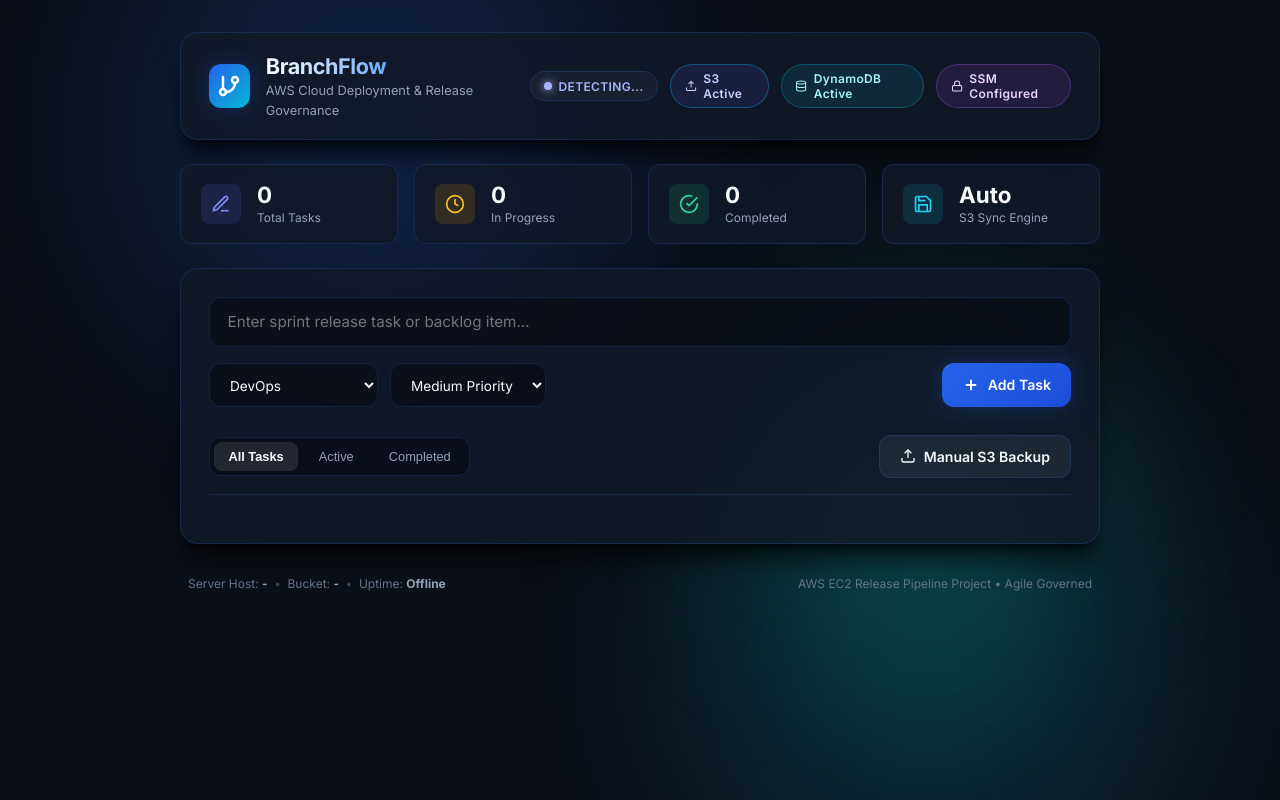
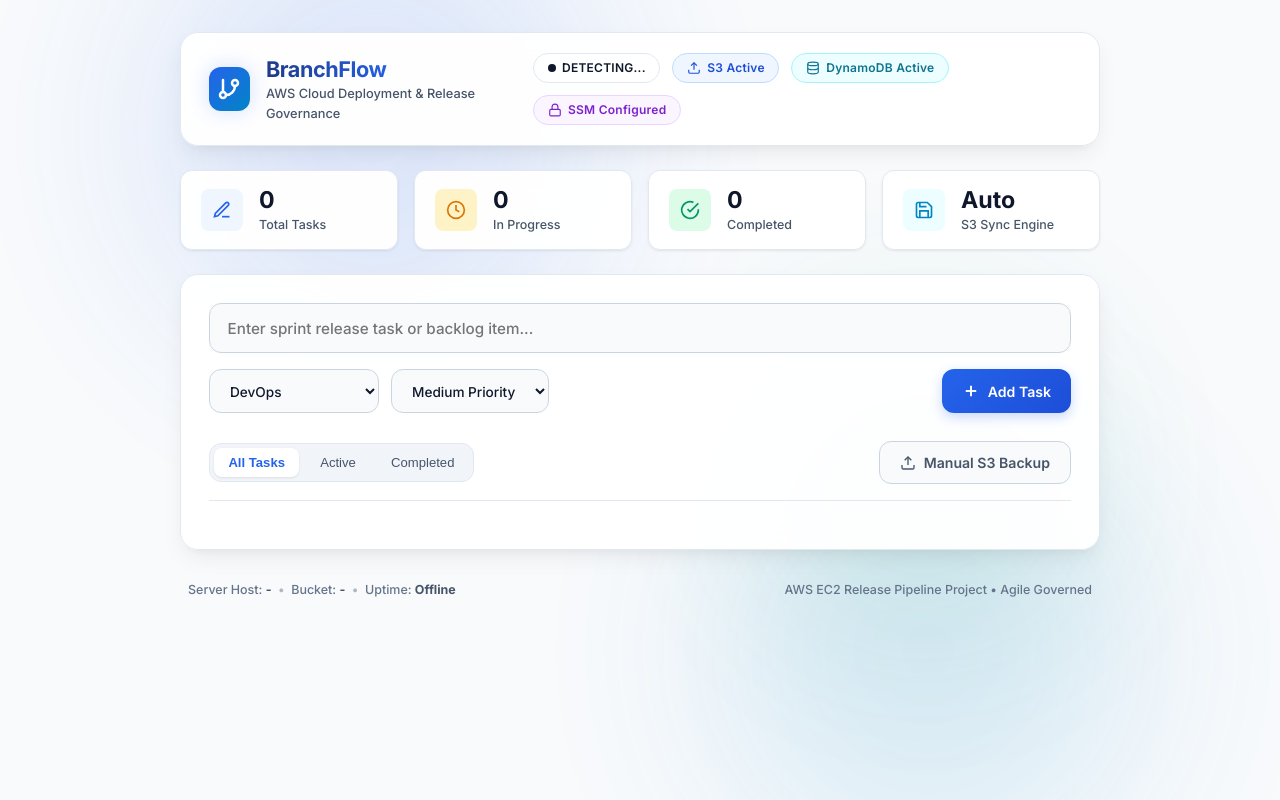
Before and after one commit to AVINASH1805A/AWS-PROJECT, a website: page public/index.html in a window 1280 px wide. Drawn offline with Linux system fonts and the light colour scheme; no server answers.

Commit message:
Convert application theme to modern Light Mode

```diff
--- a/public/styles.css
+++ b/public/styles.css
@@ -1,24 +1,23 @@
 /* ==========================================================================
-   BranchFlow Design System - Dark Glassmorphic Theme
+   BranchFlow Design System - Ultra-Clean Modern Light Mode
    ========================================================================== */
 
 :root {
-  --bg-dark: #0b0f17;
-  --bg-card: rgba(17, 24, 39, 0.85);
-  --bg-card-hover: rgba(30, 41, 59, 0.92);
-  --border-light: rgba(59, 130, 246, 0.18);
-  --border-glow: rgba(14, 165, 233, 0.38);
+  --bg-dark: #f8fafc;
+  --bg-card: rgba(255, 255, 255, 0.95);
+  --bg-card-hover: #ffffff;
+  --border-light: #e2e8f0;
+  --border-glow: rgba(37, 99, 235, 0.25);
 
-  /* Civic Pulse Design System: Pulse Cobalt, Signal Cyan, Vital Mint, Alert Amber & Red */
   --accent-primary: #2563eb;
   --accent-primary-hover: #1d4ed8;
-  --accent-cyan: #06b6d4;
-  --accent-emerald: #10b981;
-  --accent-amber: #f59e0b;
-  --accent-rose: #ef4444;
+  --accent-cyan: #0284c7;
+  --accent-emerald: #059669;
+  --accent-amber: #d97706;
+  --accent-rose: #dc2626;
 
-  --text-primary: #f8fafc;
-  --text-secondary: #94a3b8;
+  --text-primary: #0f172a;
+  --text-secondary: #475569;
   --text-muted: #64748b;
 
   --font-family: 'Inter', system-ui, -apple-system, sans-serif;
@@ -27,9 +26,10 @@
   --radius-lg: 18px;
   --radius-full: 9999px;
 
-  --shadow-sm: 0 4px 6px -1px rgba(0, 0, 0, 0.4);
-  --shadow-lg: 0 20px 25px -5px rgba(0, 0, 0, 0.65), 0 8px 10px -6px rgba(0, 0, 0, 0.65);
-  --shadow-glow: 0 0 25px rgba(37, 99, 235, 0.3);
+  --shadow-sm: 0 1px 3px 0 rgba(0, 0, 0, 0.06), 0 1px 2px 0 rgba(0, 0, 0, 0.04);
+  --shadow-md: 0 4px 6px -1px rgba(0, 0, 0, 0.08), 0 2px 4px -1px rgba(0, 0, 0, 0.04);
+  --shadow-lg: 0 10px 25px -5px rgba(0, 0, 0, 0.08), 0 8px 10px -6px rgba(0, 0, 0, 0.04);
+  --shadow-glow: 0 0 20px rgba(37, 99, 235, 0.2);
 }
 
 * {
@@ -51,7 +51,7 @@
   position: relative;
 }
 
-/* Dynamic Background Glows */
+/* Dynamic Ambient Glows (Soft Light Watercolor Effect) */
 .background-globes {
   position: fixed;
   top: 0;
@@ -66,8 +66,8 @@
 .globe {
   position: absolute;
   border-radius: 50%;
-  filter: blur(100px);
-  opacity: 0.22;
+  filter: blur(90px);
+  opacity: 0.12;
   animation: floatGlobe 20s infinite alternate ease-in-out;
 }
 
@@ -99,7 +99,7 @@
 
 @keyframes floatGlobe {
   0% { transform: translate(0, 0) scale(1); }
-  50% { transform: translate(40px, -30px) scale(1.1); }
+  50% { transform: translate(40px, -30px) scale(1.08); }
   100% { transform: translate(-30px, 40px) scale(0.95); }
 }
 
@@ -137,7 +137,7 @@
   width: 44px;
   height: 44px;
   border-radius: var(--radius-md);
-  background: linear-gradient(135deg, var(--accent-primary), var(--accent-cyan));
+  background: linear-gradient(135deg, #2563eb, #0284c7);
   display: flex;
   align-items: center;
   justify-content: center;
@@ -149,7 +149,7 @@
   font-size: 1.35rem;
   font-weight: 700;
   letter-spacing: -0.02em;
-  background: linear-gradient(90deg, #ffffff, #60a5fa, #38bdf8);
+  background: linear-gradient(90deg, #1e3a8a, #2563eb, #0284c7);
   -webkit-background-clip: text;
   -webkit-text-fill-color: transparent;
 }
@@ -157,12 +157,14 @@
 .brand-text .subtext {
   font-size: 0.8rem;
   color: var(--text-secondary);
+  font-weight: 500;
 }
 
 .header-badges {
   display: flex;
   align-items: center;
   gap: 0.75rem;
+  flex-wrap: wrap;
 }
 
 .badge {
@@ -173,25 +175,20 @@
   border-radius: var(--radius-full);
   font-size: 0.75rem;
   font-weight: 600;
-  letter-spacing: 0.03em;
+  letter-spacing: 0.02em;
   border: 1px solid var(--border-light);
-  background: rgba(255, 255, 255, 0.04);
-}
-
-.env-badge {
-  color: #a5b4fc;
 }
 
 .env-badge.dev {
-  background: rgba(245, 158, 11, 0.15);
-  border-color: rgba(245, 158, 11, 0.3);
-  color: #fcd34d;
+  background: #fef3c7;
+  border-color: #fde68a;
+  color: #b45309;
 }
 
 .env-badge.prod {
-  background: rgba(16, 185, 129, 0.15);
-  border-color: rgba(16, 185, 129, 0.3);
-  color: #6ee7b7;
+  background: #dcfce7;
+  border-color: #bbf7d0;
+  color: #15803d;
 }
 
 .env-badge .dot {
@@ -199,25 +196,24 @@
   height: 8px;
   border-radius: 50%;
   background: currentColor;
-  box-shadow: 0 0 8px currentColor;
 }
 
 .s3-badge {
-  background: rgba(99, 102, 241, 0.12);
-  border-color: var(--border-glow);
-  color: #c7d2fe;
+  background: #eff6ff;
+  border-color: #bfdbfe;
+  color: #1d4ed8;
 }
 
 .dynamo-badge {
-  background: rgba(6, 182, 212, 0.12);
-  border-color: rgba(6, 182, 212, 0.3);
-  color: #a5f3fc;
+  background: #ecfeff;
+  border-color: #a5f3fc;
+  color: #0e7490;
 }
 
 .ssm-badge {
-  background: rgba(168, 85, 247, 0.12);
-  border-color: rgba(168, 85, 247, 0.3);
-  color: #e9d5ff;
+  background: #faf5ff;
+  border-color: #e9d5ff;
+  color: #7e22ce;
 }
 
 /* Metrics Cards Grid */
@@ -237,27 +233,28 @@
   display: flex;
   align-items: center;
   gap: 1rem;
-  transition: transform 0.2s ease, border-color 0.2s ease;
+  box-shadow: var(--shadow-sm);
+  transition: transform 0.2s ease, box-shadow 0.2s ease;
 }
 
 .metric-card:hover {
   transform: translateY(-2px);
-  border-color: rgba(255, 255, 255, 0.15);
+  box-shadow: var(--shadow-md);
 }
 
 .metric-icon {
-  width: 40px;
-  height: 40px;
+  width: 42px;
+  height: 42px;
   border-radius: var(--radius-sm);
   display: flex;
   align-items: center;
   justify-content: center;
 }
 
-.metric-icon.total { background: rgba(99, 102, 241, 0.15); color: #818cf8; }
-.metric-icon.pending { background: rgba(245, 158, 11, 0.15); color: #fbbf24; }
-.metric-icon.done { background: rgba(16, 185, 129, 0.15); color: #34d399; }
-.metric-icon.backups { background: rgba(6, 182, 212, 0.15); color: #22d3ee; }
+.metric-icon.total { background: #eff6ff; color: #2563eb; }
+.metric-icon.pending { background: #fef3c7; color: #d97706; }
+.metric-icon.done { background: #dcfce7; color: #059669; }
+.metric-icon.backups { background: #ecfeff; color: #0284c7; }
 
 .metric-data {
   display: flex;
@@ -265,15 +262,16 @@
 }
 
 .metric-value {
-  font-size: 1.4rem;
+  font-size: 1.45rem;
   font-weight: 700;
   color: var(--text-primary);
   line-height: 1.1;
 }
 
 .metric-label {
-  font-size: 0.75rem;
+  font-size: 0.78rem;
   color: var(--text-secondary);
+  font-weight: 500;
   margin-top: 0.2rem;
 }
 
@@ -299,19 +297,21 @@
 .input-wrapper input {
   width: 100%;
   padding: 0.9rem 1.1rem;
-  background: rgba(0, 0, 0, 0.35);
-  border: 1px solid var(--border-light);
+  background: #f8fafc;
+  border: 1px solid #cbd5e1;
   border-radius: var(--radius-md);
   color: var(--text-primary);
   font-family: var(--font-family);
   font-size: 0.95rem;
+  font-weight: 500;
   outline: none;
   transition: border-color 0.2s ease, box-shadow 0.2s ease;
 }
 
 .input-wrapper input:focus {
   border-color: var(--accent-primary);
-  box-shadow: 0 0 0 3px rgba(99, 102, 241, 0.2);
+  background: #ffffff;
+  box-shadow: 0 0 0 3px rgba(37, 99, 235, 0.15);
 }
 
 .select-group {
@@ -322,18 +322,20 @@
 
 .select-group select {
   padding: 0.75rem 1rem;
-  background: rgba(0, 0, 0, 0.35);
-  border: 1px solid var(--border-light);
+  background: #f8fafc;
+  border: 1px solid #cbd5e1;
   border-radius: var(--radius-md);
   color: var(--text-primary);
   font-family: var(--font-family);
   font-size: 0.85rem;
+  font-weight: 500;
   outline: none;
   cursor: pointer;
 }
 
 .select-group select:focus {
   border-color: var(--accent-primary);
+  background: #ffffff;
 }
 
 /* Buttons */
@@ -353,25 +355,26 @@
 }
 
 .btn-primary {
-  background: linear-gradient(135deg, var(--accent-primary), var(--accent-primary-hover));
+  background: linear-gradient(135deg, #2563eb, #1d4ed8);
   color: #fff;
-  box-shadow: var(--shadow-glow);
+  box-shadow: 0 4px 12px rgba(37, 99, 235, 0.25);
   margin-left: auto;
 }
 
 .btn-primary:hover {
   transform: translateY(-1px);
-  filter: brightness(1.1);
+  filter: brightness(1.05);
 }
 
 .btn-secondary {
-  background: rgba(255, 255, 255, 0.06);
-  border: 1px solid var(--border-light);
-  color: var(--text-primary);
+  background: #f8fafc;
+  border: 1px solid #cbd5e1;
+  color: var(--text-secondary);
 }
 
 .btn-secondary:hover {
-  background: rgba(255, 255, 255, 0.12);
+  background: #f1f5f9;
+  color: var(--text-primary);
 }
 
 /* Filter Controls */
@@ -389,7 +392,7 @@
 .filter-tabs {
   display: flex;
   gap: 0.4rem;
-  background: rgba(0, 0, 0, 0.3);
+  background: #f1f5f9;
   padding: 0.25rem;
   border-radius: var(--radius-md);
   border: 1px solid var(--border-light);
@@ -401,7 +404,7 @@
   color: var(--text-secondary);
   padding: 0.45rem 0.9rem;
   border-radius: var(--radius-sm);
-  font-size: 0.8rem;
+  font-size: 0.82rem;
   font-weight: 500;
   cursor: pointer;
   transition: all 0.2s ease;
@@ -412,9 +415,10 @@
 }
 
 .tab-btn.active {
-  background: rgba(255, 255, 255, 0.1);
-  color: var(--text-primary);
+  background: #ffffff;
+  color: var(--accent-primary);
   font-weight: 600;
+  box-shadow: var(--shadow-sm);
 }
 
 /* Task Item List */
@@ -426,7 +430,7 @@
 }
 
 .task-item {
-  background: rgba(0, 0, 0, 0.25);
+  background: #ffffff;
   border: 1px solid var(--border-light);
   padding: 1rem 1.25rem;
   border-radius: var(--radius-md);
@@ -434,17 +438,20 @@
   align-items: center;
   justify-content: space-between;
   gap: 1rem;
+  box-shadow: var(--shadow-sm);
   transition: all 0.2s ease;
 }
 
 .task-item:hover {
-  border-color: rgba(99, 102, 241, 0.3);
-  background: rgba(26, 35, 56, 0.5);
+  border-color: #bfdbfe;
+  background: #f8fafc;
   transform: translateX(2px);
+  box-shadow: var(--shadow-md);
 }
 
 .task-item.completed {
   opacity: 0.65;
+  background: #f8fafc;
 }
 
 .task-item.completed .task-text {
@@ -463,7 +470,8 @@
   width: 22px;
   height: 22px;
   border-radius: 6px;
-  border: 2px solid var(--border-light);
+  border: 2px solid #cbd5e1;
+  background: #ffffff;
   display: flex;
   align-items: center;
   justify-content: center;
@@ -486,7 +494,7 @@
 
 .task-text {
   font-size: 0.95rem;
-  font-weight: 500;
+  font-weight: 600;
   color: var(--text-primary);
   line-height: 1.4;
 }
@@ -499,7 +507,7 @@
 }
 
 .pill {
-  padding: 0.15rem 0.5rem;
+  padding: 0.18rem 0.55rem;
   border-radius: var(--radius-full);
   font-weight: 600;
   text-transform: uppercase;
@@ -507,13 +515,14 @@
 }
 
 .pill-category {
-  background: rgba(99, 102, 241, 0.15);
-  color: #a5b4fc;
+  background: #eff6ff;
+  color: #1e40af;
+  border: 1px solid #dbeafe;
 }
 
-.pill-priority.High { background: rgba(244, 63, 94, 0.15); color: #fda4af; }
-.pill-priority.Medium { background: rgba(245, 158, 11, 0.15); color: #fde68a; }
-.pill-priority.Low { background: rgba(16, 185, 129, 0.15); color: #a7f3d0; }
+.pill-priority.High { background: #fee2e2; color: #b91c1c; border: 1px solid #fecaca; }
+.pill-priority.Medium { background: #fef3c7; color: #b45309; border: 1px solid #fde68a; }
+.pill-priority.Low { background: #dcfce7; color: #15803d; border: 1px solid #bbf7d0; }
 
 .task-actions {
   display: flex;
@@ -536,7 +545,7 @@
 }
 
 .btn-icon:hover {
-  background: rgba(244, 63, 94, 0.15);
+  background: #fee2e2;
   color: var(--accent-rose);
 }
 
@@ -567,8 +576,9 @@
   display: flex;
   justify-content: space-between;
   align-items: center;
-  font-size: 0.75rem;
+  font-size: 0.78rem;
   color: var(--text-muted);
+  font-weight: 500;
   padding: 0.5rem 0.5rem;
   flex-wrap: wrap;
   gap: 0.5rem;
@@ -595,13 +605,13 @@
 }
 
 .toast {
-  background: rgba(18, 24, 38, 0.95);
-  backdrop-filter: blur(12px);
-  border: 1px solid var(--border-light);
+  background: #ffffff;
+  border: 1px solid #e2e8f0;
   color: var(--text-primary);
   padding: 0.85rem 1.25rem;
   border-radius: var(--radius-md);
   font-size: 0.85rem;
+  font-weight: 500;
   display: flex;
   align-items: center;
   gap: 0.6rem;
```
